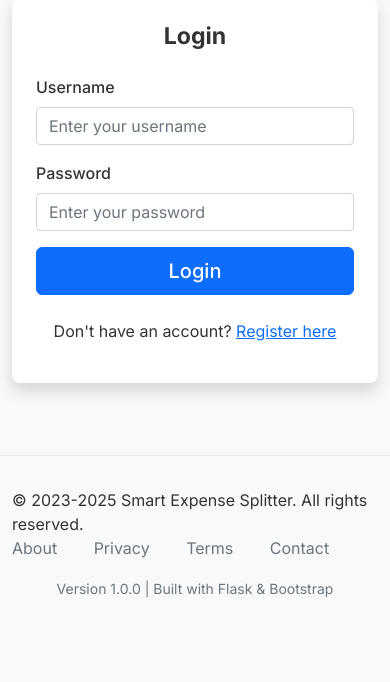
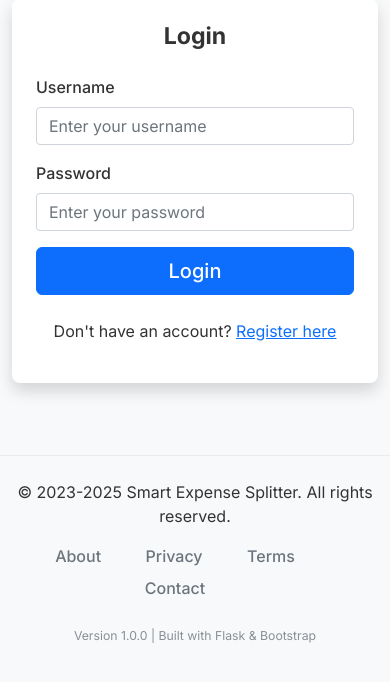
Before and after one commit to dhanu53421/Smart-Expense-Splitter, a Flask app: a page that uses Smart Expense Tracker/templates/login.html in a window 390 px wide. Shown: the part 97-779 px from the top of the page. Run offline with Flask 3, Linux system fonts and the light colour scheme.

Commit message:
feat: add initial expense tracker application with authentication and group management
- Implement user authentication (login, registration, logout)
- Add group creation and management functionality
- Include bill and member management within groups
- Add responsive templates with Bootstrap styling
- Set up database models and relationships
- Include requirements file with all dependencies
- Add README with setup instructions and feature overview

```diff
--- a/Smart Expense Tracker/static/css/style.css
+++ b/Smart Expense Tracker/static/css/style.css
@@ -169,10 +169,60 @@ body {
     color: #6c757d;
     margin-right: 1.5rem;
     text-decoration: none;
+    transition: color 0.2s ease-in-out;
+    font-weight: 500;
 }
 
 .footer-links a:hover {
     color: #0d6efd;
+    text-decoration: underline;
+}
+
+.footer-links a:focus {
+    outline: 2px solid #0d6efd;
+    outline-offset: 2px;
+    border-radius: 4px;
+}
+
+.footer-info {
+    font-size: 0.875rem;
+    opacity: 0.8;
+}
+
+/* Enhanced footer list styling */
+.footer-links ul {
+    margin: 0;
+    padding: 0;
+}
+
+.footer-links .list-inline-item:not(:last-child) {
+    margin-right: 1.5rem;
+}
+
+/* Responsive footer adjustments */
+@media (max-width: 767.98px) {
+    .footer {
+        padding: 1.5rem 0;
+    }
+
+    .footer .col-md-6 {
+        text-align: center !important;
+        margin-bottom: 1rem;
+    }
+
+    .footer .col-md-6:last-child {
+        margin-bottom: 0;
+    }
+
+    .footer-links .list-inline-item {
+        display: inline-block;
+        margin-right: 1rem !important;
+        margin-bottom: 0.5rem;
+    }
+
+    .footer-info {
+        text-align: center !important;
+    }
 }
 
 /* Responsive adjustments */
```
Also changed, not shown: Smart Expense Tracker/instance/expense_splitter.db.
